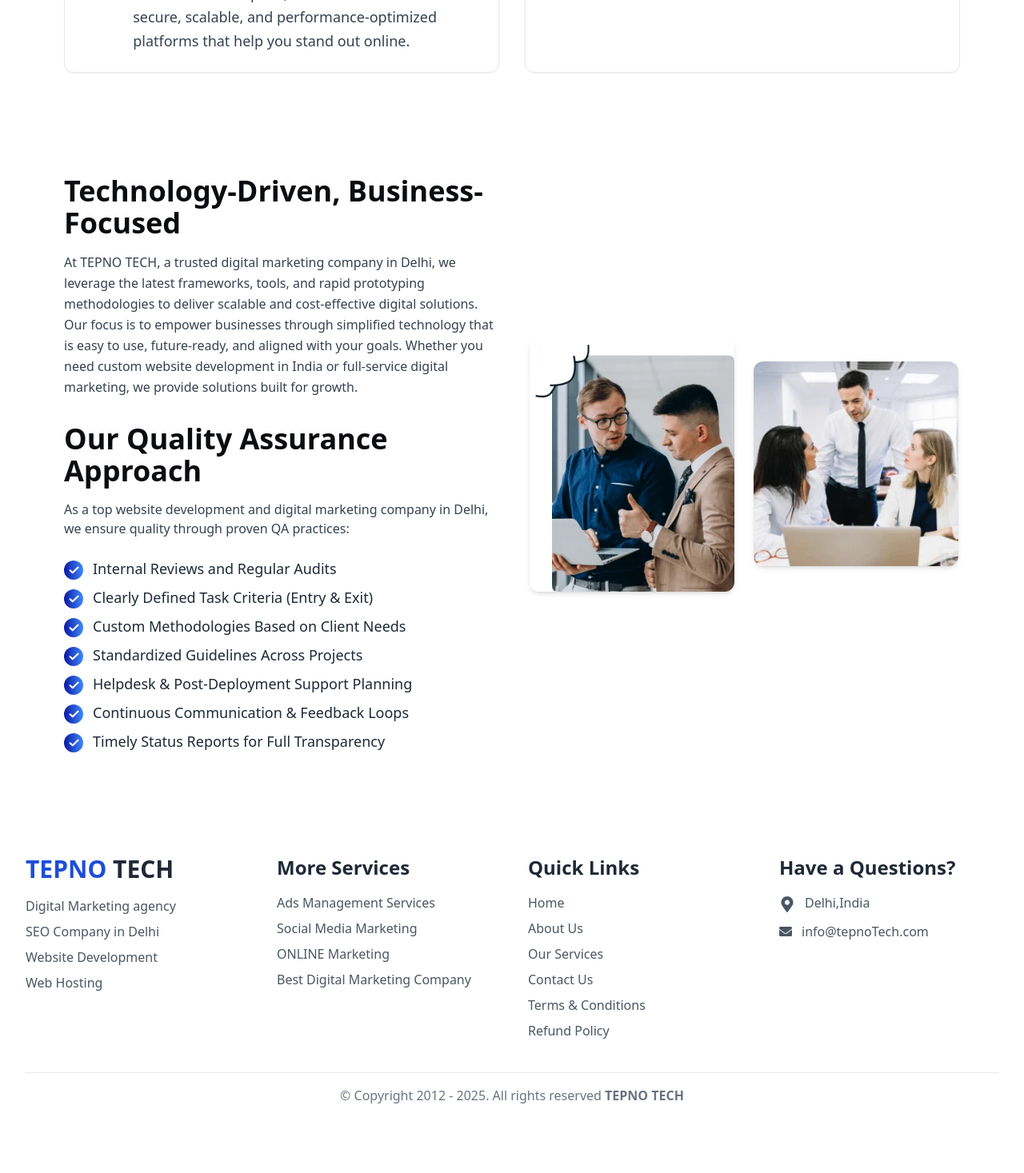
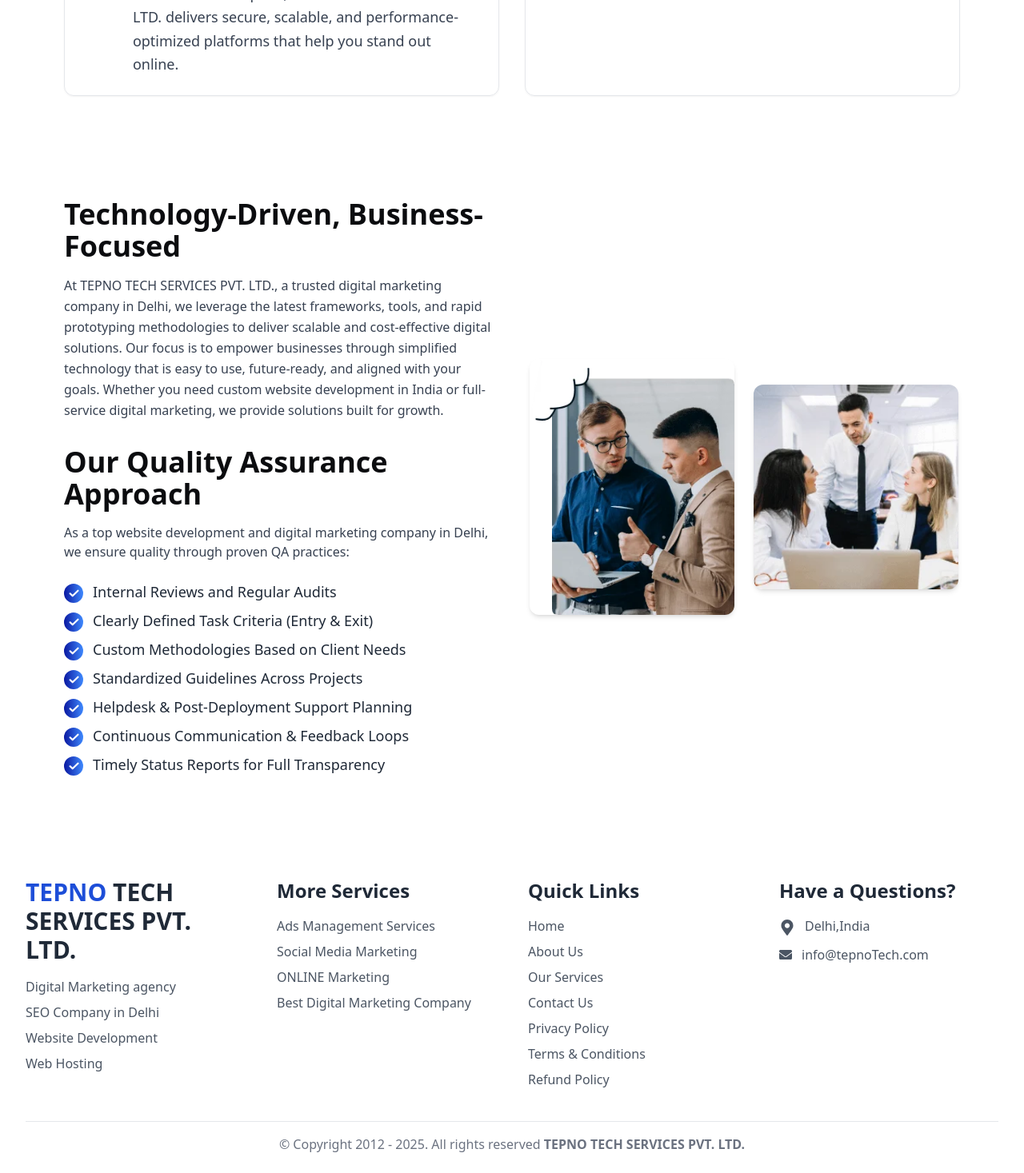
Before and after one commit to regentainternstional/tepnotech, a React (Vite) app in the folder frontend/: page /about in a window 1280 px wide. Shown: the part 1330-2797 px from the top of the page at 80% size. Before the commit the page ends 2776 px from the top, so only its background shows below. Built offline with nearby package versions, Linux system fonts and the light colour scheme.

Commit message:
fix: update company name to TEPNO TECH SERVICES PVT. LTD. across multiple components

```diff
--- a/frontend/index.html
+++ b/frontend/index.html
@@ -3,7 +3,7 @@
   <head>
     <meta charset="UTF-8" />
     <meta name="viewport" content="width=device-width, initial-scale=1.0" />
-    <title>TEPNO TECH</title>
+    <title>TEPNO TECH SERVICES PVT. LTD.</title>
     <link
       href="https://unpkg.com/boxicons@2.1.4/css/boxicons.min.css"
       rel="stylesheet"
--- a/frontend/src/components/AboutContent.jsx
+++ b/frontend/src/components/AboutContent.jsx
@@ -67,7 +67,7 @@
               Your Success is Our <br className="hidden sm:block" /> Achievement
             </h2>
             <p className="text-gray-700 mb-4 leading-relaxed">
-              At TEPNO TECH, a trusted digital marketing agency in Delhi, we
+              At TEPNO TECH SERVICES PVT. LTD., a trusted digital marketing agency in Delhi, we
               believe that true partnership goes beyond contracts. We work as an
               extension of your team—raising red flags when necessary, offering
               expert guidance, and maintaining a transparent, collaborative
@@ -115,7 +115,7 @@
                 As a best Website Development Company in Delhi, we craft
                 stunning, responsive, and SEO-friendly websites designed to your
                 business needs. Whether you're a growing startup or a
-                well-established enterprise, TEPNO TECH delivers secure,
+                well-established enterprise, TEPNO TECH SERVICES PVT. LTD. delivers secure,
                 scalable, and performance-optimized platforms that help you
                 stand out online.
               </p>
@@ -153,7 +153,7 @@
               Technology-Driven, Business-Focused
             </h2>
             <p className="text-gray-700 leading-relaxed mb-6">
-              At TEPNO TECH, a trusted digital marketing company in Delhi, we
+              At TEPNO TECH SERVICES PVT. LTD., a trusted digital marketing company in Delhi, we
               leverage the latest frameworks, tools, and rapid prototyping
               methodologies to deliver scalable and cost-effective digital
               solutions. Our focus is to empower businesses through simplified
--- a/frontend/src/components/Card.jsx
+++ b/frontend/src/components/Card.jsx
@@ -17,7 +17,7 @@
         <span className="text-black">Best</span> Digital Marketing{" "}
         <span className="text-black">Company</span> in Delhi –{" "}
         <br className="hidden md:block" />
-        TEPNO TECH
+        TEPNO TECH SERVICES PVT. LTD.
       </h2>
 
       <div className="grid grid-cols-1 sm:grid-cols-2 lg:grid-cols-4 gap-6">
--- a/frontend/src/components/Clients.jsx
+++ b/frontend/src/components/Clients.jsx
@@ -83,7 +83,7 @@
                   ))}
                 </ul>
                 <p className="text-gray-300 mt-4 text-base font-semibold">
-                  The answer is clear: TEPNO TECH .
+                  The answer is clear: TEPNO TECH SERVICES PVT. LTD.
                 </p>
               </div>
 
@@ -112,12 +112,12 @@
               {/* Text Content */}
               <div className="flex-1">
                 <h2 className="text-white text-2xl sm:text-3xl md:text-4xl font-semibold mb-6 leading-tight">
-                  Why TEPNO TECH Is the Best Choice for Digital Marketing
+                  Why TEPNO TECH SERVICES PVT. LTD. Is the Best Choice for Digital Marketing
                   and Web Development
                 </h2>
                 <p className="text-gray-300 mb-4 text-sm sm:text-base">
                   Business owners prefer working with experienced companies that
-                  deliver proven results.TEPNO TECH stands out with its
+                  deliver proven results.TEPNO TECH SERVICES PVT. LTD. stands out with its
                   extensive experience in:
                 </p>
                 <ul className="space-y-3 space-x-2">
@@ -332,7 +332,7 @@
               <div className="flex-1">
                 <h2 className="text-3xl md:text-4xl font-bold text-black mb-4">
                   Why Choose{" "}
-                  <span className="text-teal-800">TEPNO TECH</span>
+                  <span className="text-teal-800">TEPNO TECH SERVICES PVT. LTD.</span>
                 </h2>
                 <ScrollAnimate animation="slidetop">
                   <p className="text-gray-600 mb-4 [animation-delay:0.4s]">
@@ -367,7 +367,7 @@
             <ScrollAnimate animation="slidetop">
               <p className="text-base font-normal text-center mt-10  [animation-delay:0.4s]">
                 Looking for reliable digital marketing and SEO services in
-                Delhi? Trust TEPNO to deliver
+                Delhi? Trust TEPNO TECH SERVICES PVT. LTD. to deliver
                 growth-driven strategies <br />
                 tailoredto your business goals. <br /> Contact us today for
                 professional website development, SEO, and digital marketing
@@ -405,7 +405,7 @@
             <div className="w-full text-center md:text-left">
               <ScrollAnimate animation="slideright">
                 <p className="text-gray-700 mt-6  [animation-delay:1s]">
-                  At TEPNO TECH, we believe that no business can succeed
+                  At TEPNO TECH SERVICES PVT. LTD., we believe that no business can succeed
                   today without a solid digital presence. With our expert SEO
                   services in Delhi, and across India, we
                   ensure your business stands out in search engine results and
--- a/frontend/src/components/ContactSection.jsx
+++ b/frontend/src/components/ContactSection.jsx
@@ -12,7 +12,7 @@
       <div>
         <h3 className="text-purple-600 font-semibold mb-2">Contact Us</h3>
         <h2 className="text-3xl font-bold mb-8">
-          Get in Touch with TEPNO TECH
+          Get in Touch with TEPNO TECH SERVICES PVT. LTD.
         </h2>
 
         <div className="space-y-8">
--- a/frontend/src/components/Footer.jsx
+++ b/frontend/src/components/Footer.jsx
@@ -20,7 +20,7 @@
         {/* Column 1 - Company Info */}
         <div>
           <h2 className="text-3xl font-bold">
-            <span className={`${sarcColor}`}>TEPNO</span> TECH
+            <span className={`${sarcColor}`}>TEPNO</span> TECH SERVICES PVT. LTD.
           </h2>
           <ul className="mt-4 space-y-2 text-base text-gray-600 ">
             <li>Digital Marketing agency</li>
@@ -71,6 +71,11 @@
             </li>
             <li>
               <a href="/term.pdf" target="_blank" rel="noopener noreferrer">
+                Privacy Policy
+              </a>
+            </li>{" "}
+            <li>
+              <a href="/term.pdf" target="_blank" rel="noopener noreferrer">
                 Terms & Conditions
               </a>
             </li>{" "}
@@ -106,7 +111,7 @@
 
       {/* Bottom Copyright */}
       <div className="border-t mt-10 pt-4 text-center text-base text-gray-500">
-        © Copyright 2012 - 2025. All rights reserved <strong>TEPNO TECH</strong>
+        © Copyright 2012 - 2025. All rights reserved <strong>TEPNO TECH SERVICES PVT. LTD.</strong>
       </div>
     </footer>
   );
--- a/frontend/src/components/ServiceCard.jsx
+++ b/frontend/src/components/ServiceCard.jsx
@@ -19,13 +19,13 @@
       title: "Web Development",
       image: devIcon,
       description:
-        "At TEPNO TECH, our expert web development team creates modern, responsive, and user-friendly websites designed to engage visitors and convert them into customers. Our latest and unique mobile-friendly web designs ensure a seamless experience across all devices, helping your business grow online.",
+        "At TEPNO TECH SERVICES PVT. LTD., our expert web development team creates modern, responsive, and user-friendly websites designed to engage visitors and convert them into customers. Our latest and unique mobile-friendly web designs ensure a seamless experience across all devices, helping your business grow online.",
     },
     {
       title: "Pay-Per-Click (PPC) Advertising",
       image: ppcIcon,
       description:
-        "Search engine PPC Ads are one of the most effective digital marketing strategies to instantly drive targeted traffic, generate quality leads, and boost sales. At TEPNO TECH, our expert PPC campaign management ensures your ads reach the right audience at the right time for maximum ROI.",
+        "Search engine PPC Ads are one of the most effective digital marketing strategies to instantly drive targeted traffic, generate quality leads, and boost sales. At TEPNO TECH SERVICES PVT. LTD., our expert PPC campaign management ensures your ads reach the right audience at the right time for maximum ROI.",
     },
     {
       title: "Web Hosting",
--- a/frontend/src/components/Testimonials.jsx
+++ b/frontend/src/components/Testimonials.jsx
@@ -11,7 +11,7 @@
   },
   {
     name: "Manoj Mishra",
-    text: "We’ve tried many agencies, but TEPNO stands out as the top social media marketing company in Delhi. Our engagement and customer response improved within weeks.",
+    text: "We’ve tried many agencies, but TEPNO TECH SERVICES PVT. LTD. stands out as the top social media marketing company in Delhi. Our engagement and customer response improved within weeks.",
     rating: 5,
   },
   {
```
